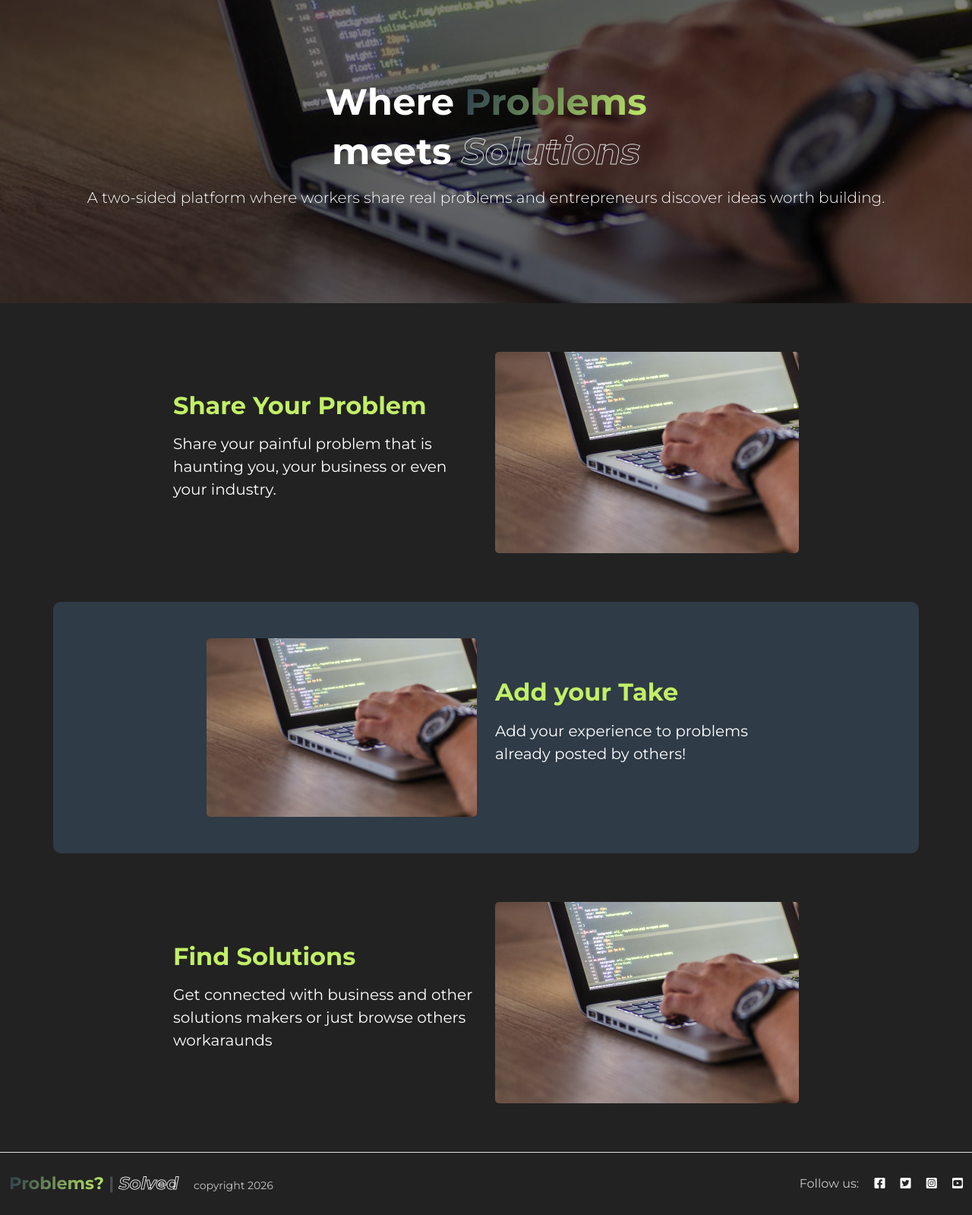
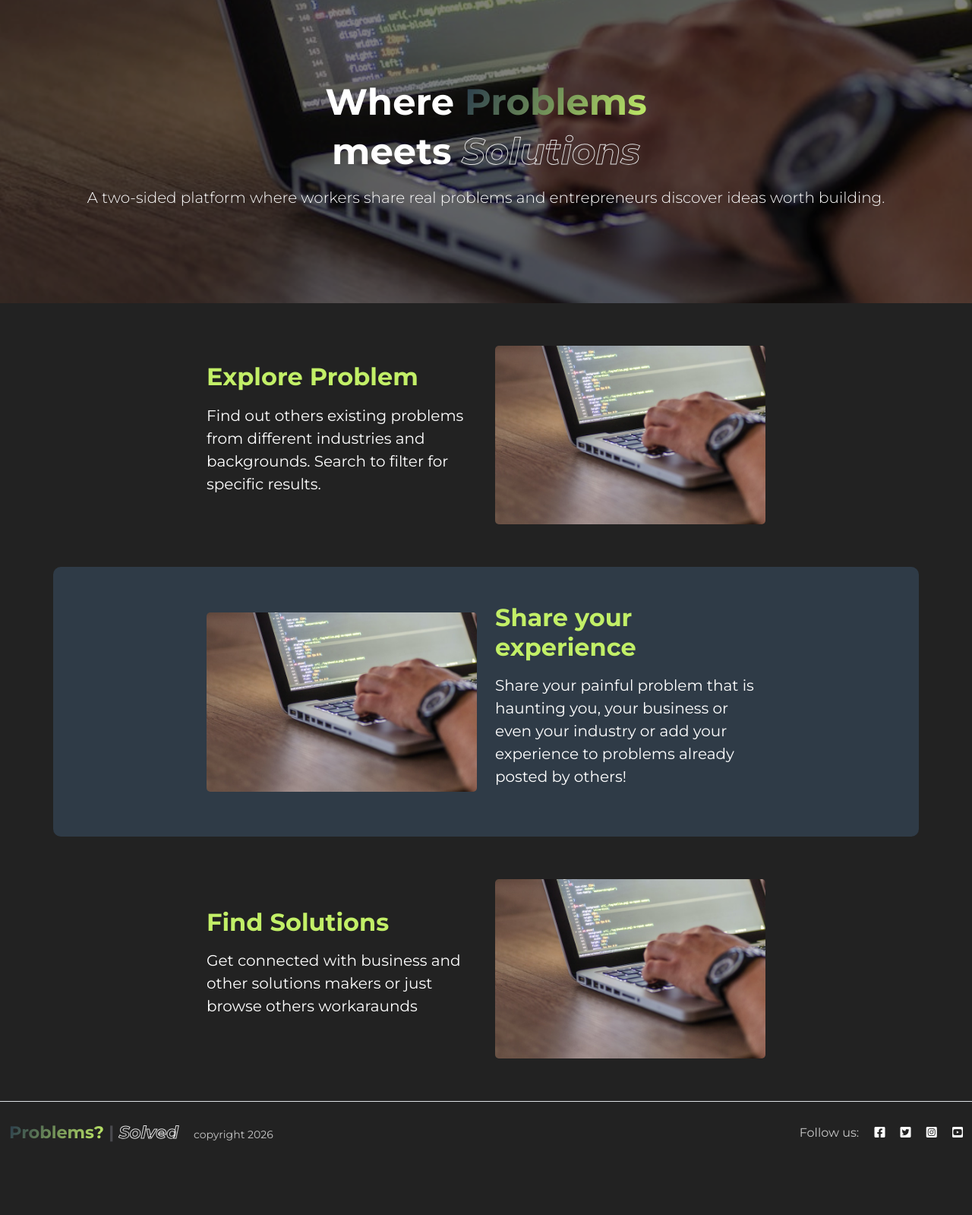
Before and after one commit to GiovanniDevs/Project_problems, a Django app: page / in a window 1280 px wide. Shown: the part 110-1709 px from the top of the page at 76% size. After the commit the page ends 1613 px from the top, so only its background shows below. Run offline with Django 4.2, Linux system fonts and the light colour scheme.

Commit message:
style: :lipstick: begin rework home page

```diff
--- a/problems/templates/problems/home.html
+++ b/problems/templates/problems/home.html
@@ -21,13 +21,12 @@
             </p>
         </div>
     </div>
-    <div class="container-fluid p-3 my-5">
+    <div class="container py-5 my-2">
         <div class="row align-items-center justify-content-center">
             <div class="col-md-4">
-                <h2 class="fw-bold mb-3 accent">Share Your Problem</h2>
+                <h2 class="fw-bold mb-3 accent">Explore Problem</h2>
                 <p class="fs-5 text-white">
-                    Share your painful problem that is haunting you,
-                    your business or even your industry.
+                    Find out others existing problems from different industries and backgrounds. Search to filter for specific results.
                 </p>
             </div>
             <div class="col-md-4 mb-4 mb-md-0">
@@ -42,8 +41,11 @@
     <div class="container py-5 my-2 mybg-mprimary">
         <div class="row align-items-center justify-content-center">
             <div class="col-md-4 order-md-2">
-                <h2 class="fw-bold mb-3 accent">Add your Take</h2>
-                <p class="fs-5 text-white">Add your experience to problems already posted by others!</p>
+                <h2 class="fw-bold mb-3 accent">Share your experience</h2>
+                <p class="fs-5 text-white">
+                    Share your painful problem that is haunting you,
+                    your business or even your industry or add your experience to problems already posted by others!
+                </p>
             </div>
             <div class="col-md-4 mb-4 mb-md-0">
                 <div>
@@ -54,7 +56,7 @@
             </div>
         </div>
     </div>
-    <div class="container-fluid p-3 my-5">
+    <div class="container py-5 my-2">
         <div class="row align-items-center justify-content-center">
             <div class="col-md-4">
                 <h2 class="fw-bold mb-3 accent">Find Solutions</h2>
--- a/problems/templates/problems/index.html
+++ b/problems/templates/problems/index.html
@@ -33,7 +33,7 @@
                             <div class="index-card mx-auto card mx-3 mb-4 card-clamp">
                                 <div class="card-body">
                                     <a href="{% url 'problem_detail' prob.slug %}" class="prob-link">
-                                        <h5 class="card-title">{{ prob.title|truncatechars:40 }}</h5>
+                                        <h5 class="card-title">{{ prob.title|truncatechars:70 }}</h5>
                                         <ul class="list-group my-3">
                                             <li class="list-group-item">
                                                 <b>Author: </b>{{ prob.author }}
```
